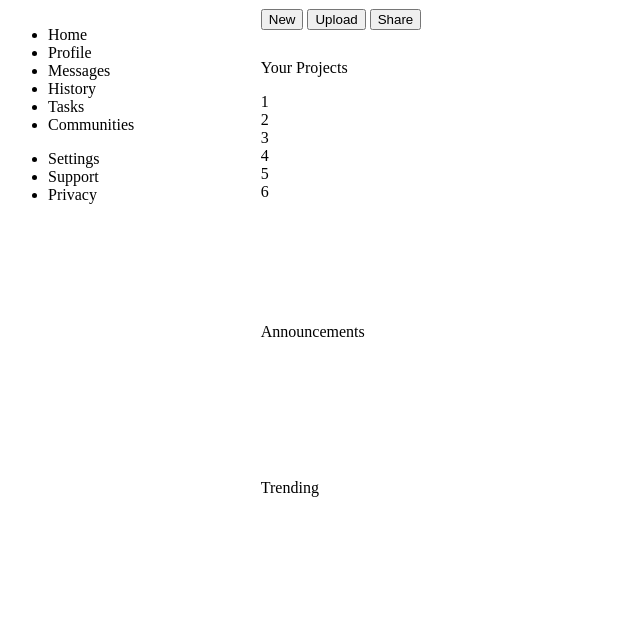
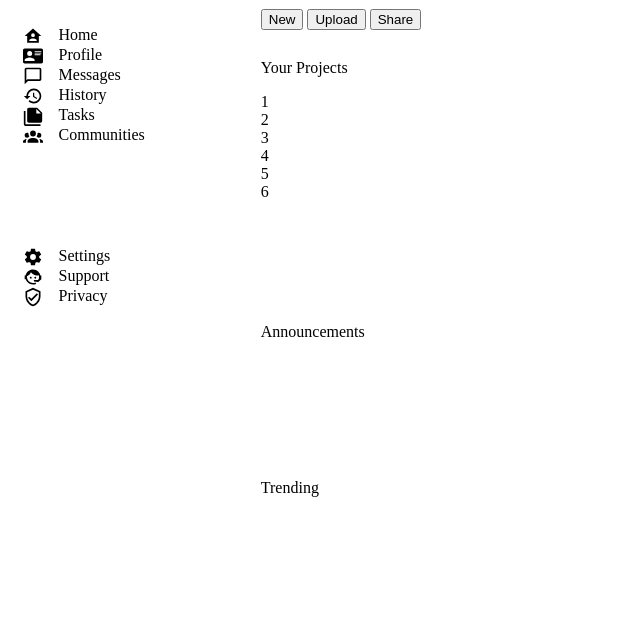
Before and after one commit to magic-doggo/project-admin-dashboard, a plain HTML site: page index.html in a window 1280 px wide. Shown: the part 109-731 px from the top of the page, without its empty margins (0-640 px from the left). Drawn offline with Linux system fonts and the light colour scheme.

Commit message:
Add svgs to left sidebar

```diff
--- a/index.html
+++ b/index.html
@@ -16,19 +16,46 @@
             <div class="navigation">
                 <div class="top-navigation">
                     <ul>
-                        <li>Home</li>
-                        <li>Profile</li>
-                        <li>Messages</li>
-                        <li>History</li>
-                        <li>Tasks</li>
-                        <li>Communities</li>
+                        <li>
+                            <img src="images/home.svg" alt="home logo"/>
+                            <span class="logo-text">Home</span>
+                        </li>
+                        <li>
+                            <img src="images/profile.svg" alt="profile logo"/>
+                            <span class="logo-text">Profile</span>
+                        </li>
+                        <li>
+                            <img src="images/messages.svg" alt="messages logo"/>
+                            <span class="logo-text">Messages</span>
+                        </li>
+                        <li>
+                            <img src="images/history.svg" alt="history logo"/>
+                            <span class="logo-text">History</span>
+                        </li>
+                        <li>
+                            <img src="images/tasks.svg" alt="tasks logo"/>
+                            <span class="logo-text">Tasks</span>
+                        </li>
+                        <li>
+                            <img src="images/communities.svg" alt="Communities logo"/>
+                            <span class="logo-text">Communities</span>
+                        </li>
                     </ul>
                 </div>
                 <div class="bottom-navigation">
                     <ul>
-                        <li>Settings</li>
-                        <li>Support</li>
-                        <li>Privacy</li>
+                        <li>
+                            <img src="images/settings.svg" alt="settings logo" />
+                            <span class="logo-text">Settings</span>
+                        </li>
+                        <li>
+                            <img src="images/support.svg" alt="support logo"/>
+                            <span class="logo-text">Support</span>
+                        </li>
+                        <li>
+                            <img src="images/privacy.svg" alt="privacy logo"/>
+                            <span class="logo-text">Privacy</span>
+                        </li>
                     </ul>
                 </div>
             </div>
--- a/styles.css
+++ b/styles.css
@@ -32,6 +32,29 @@
 
 .navigation {
     grid-row: 2 / 3;
+    display: grid;
+    grid-template-rows: 2fr 1fr;
+}
+
+ul {
+    list-style-type: none;
+    display: grid;
+    padding: 0px;
+    /* grid-template-columns: 1fr 4fr; */
+}
+
+li {
+    display: grid;
+    grid-template-columns: 1fr 4fr;
+}
+.logo-text {
+    grid-column: 2 / 3;
+}
+
+li > img {
+    justify-self: center;
+    width: 20px;
+    height: 20px;
 }
 
 .header {
```
Also changed, not shown: images/communities.svg (added), images/history.svg (added), images/home.svg (added), images/messages.svg (added), images/privacy.svg (added), images/profile.svg (added), images/settings.svg (added), images/support.svg (added), images/tasks.svg (added).
